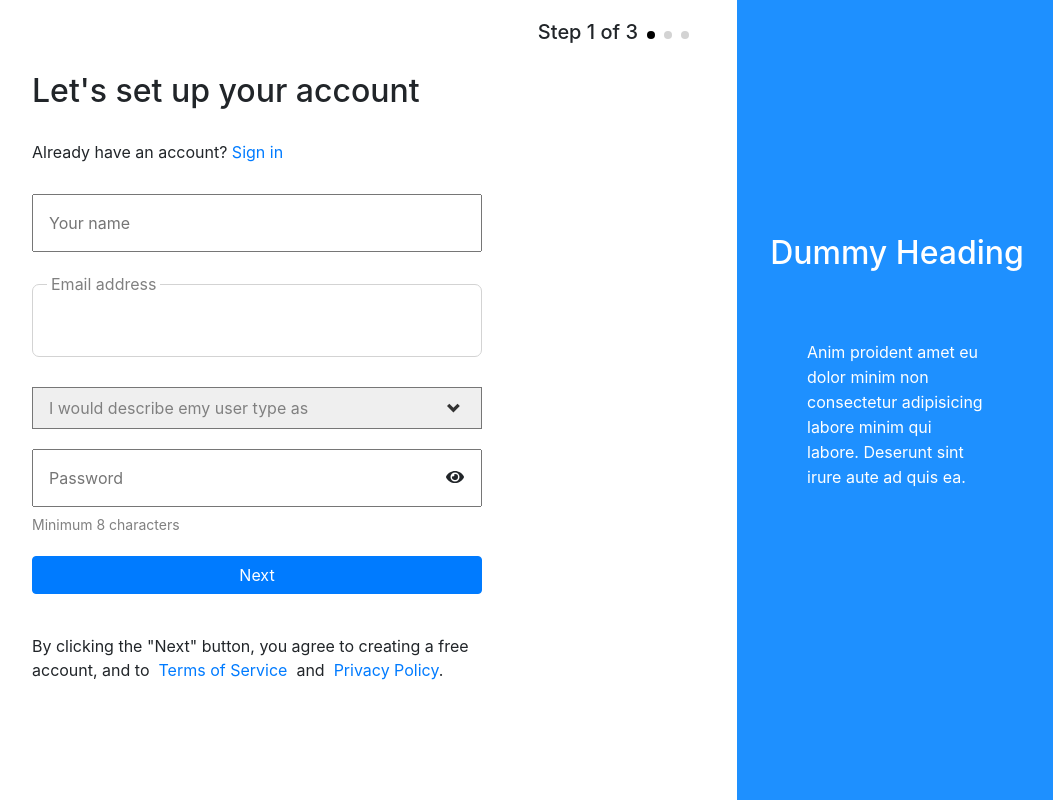
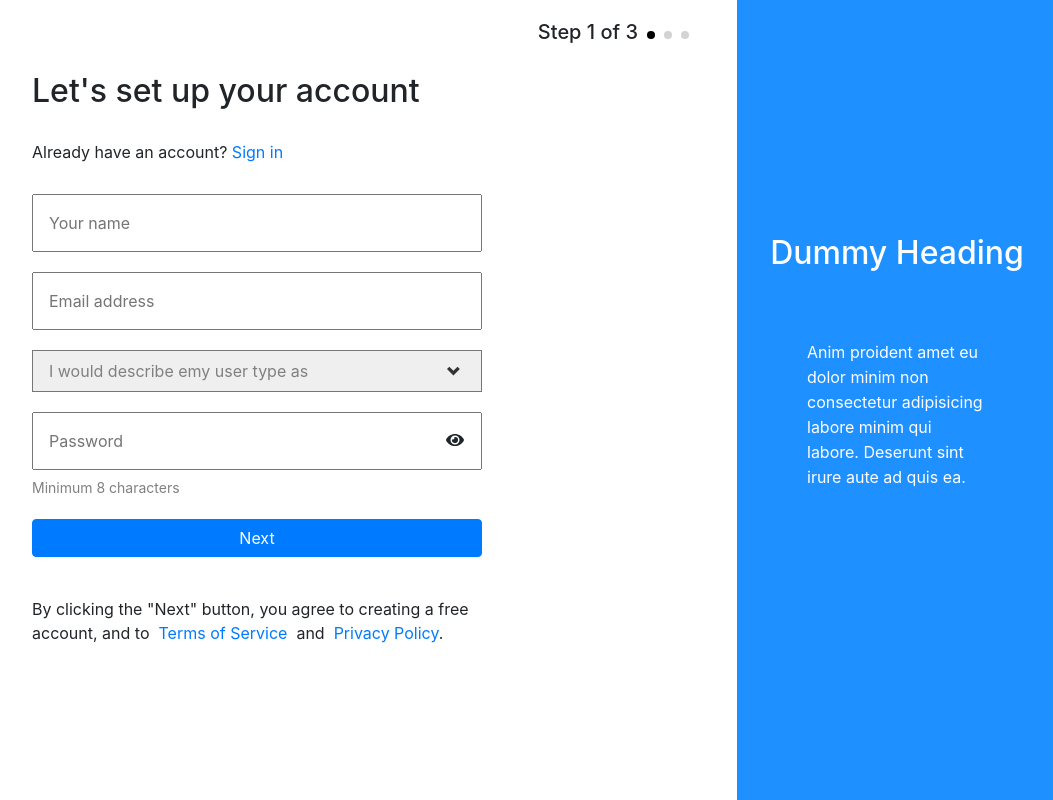
Before and after one commit to geyuqiu/login, a React (Create React App) app: page / in a window 1280 px wide. Shown: the whole page, without its empty margins (223-1276 px from the left). Built offline with nearby package versions, Linux system fonts and the light colour scheme.

Commit message:
* show fieldset on focus

```diff
--- a/src/components/Input.css
+++ b/src/components/Input.css
@@ -13,11 +13,13 @@ fieldset {
 	padding: 5px;
 	margin-bottom: 30px;
 	border-radius: 7px;
-	height: 85px;
+	height: 61px;
 }
 
 fieldset input {
 	border: none;
+	padding-top: 0 !important;
+	padding-bottom: 0 !important;
 }
 
 fieldset input:focus {
--- a/src/components/input.tsx
+++ b/src/components/input.tsx
@@ -1,15 +1,22 @@
-import React from 'react';
+import React, {useState} from 'react';
 import './Input.css'
 
 function Input() {
+	const [focus, onFocus] = useState(false);
+	const toggleFocus = () => {
+		onFocus(focus ? false : true);
+	};
+
 	return (
 		<div className="row justify-content-center">
 			<div className="col-6">
-				<fieldset>
-					<legend>Email address</legend>
-					{/*<input placeholder="Email address"/>*/}
-					<input/>
-				</fieldset>
+				{focus
+					? <fieldset>
+						<legend>Email address</legend>
+						<input autoFocus/>
+					</fieldset>
+					: <input placeholder="Email address" onFocus={toggleFocus}/>
+				}
 			</div>
 		</div>
 	)
```
